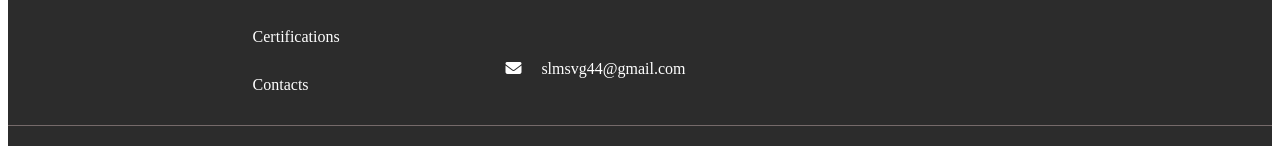
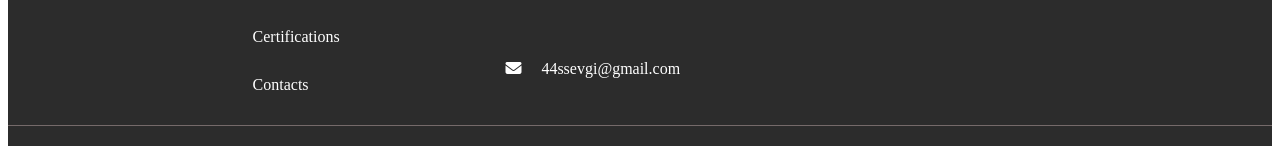
Before and after one commit to SelimSevgi/website-of-architects-ReactJS, a React (Create React App) app: page /contacts in a window 1280 px wide. Shown: the part 425-571 px from the top of the page. Built offline with nearby package versions, Linux system fonts and the light colour scheme.

Commit message:
:pencil2: proje sayfası oluşturuldu

```diff
--- a/src/components/Footer.js
+++ b/src/components/Footer.js
@@ -63,7 +63,7 @@ export default function Footer() {
                 <p>
                   <i className="fa fa-envelope"></i>
                 </p>
-                <p>slmsvg44@gmail.com</p>
+                <p>44ssevgi@gmail.com</p>
               </div>
             </ul>
           </div>
```
